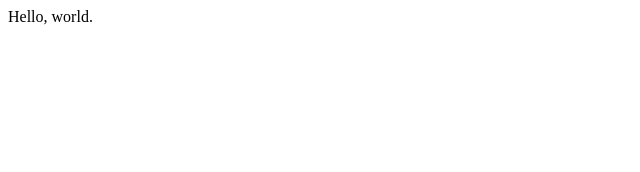
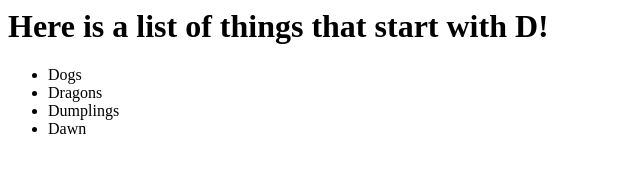
Before and after one commit to PhillyWebGuy/CE5440-FALL-2014, a plain HTML site: page helloworld.html in a window 1280 px wide. Shown: the whole page, without its empty margins (0-640 px from the left). Drawn offline with Linux system fonts and the light colour scheme.

Commit message:
added a list of things that start with d to the html

```diff
--- a/helloworld.html
+++ b/helloworld.html
@@ -3,6 +3,12 @@
 <script src="js/script.js"></script>
 </head>
 <body>
-Hello, world.
+	<h1>Here is a list of things that start with D!</h1>
+	<ul>
+		<li>Dogs</li>
+		<li>Dragons</li>
+		<li>Dumplings</li>
+		<li>Dawn</li>
+	</ul>
 </body>
 </html>
```
